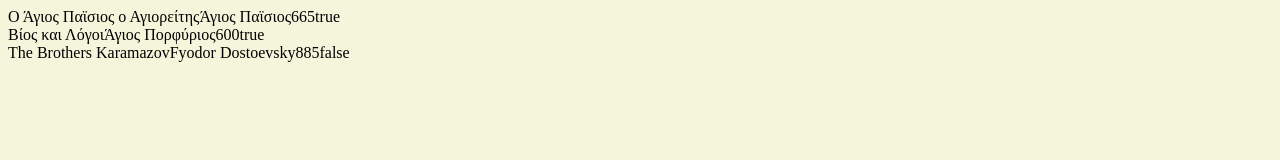
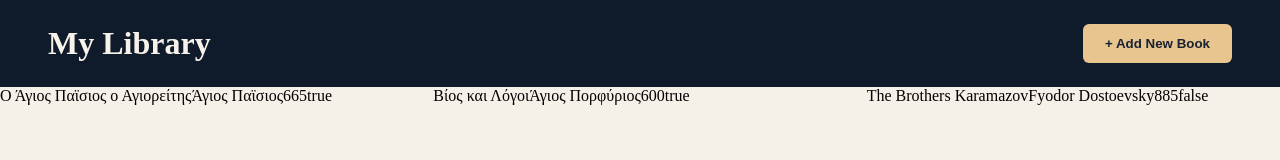
Before and after one commit to georgegv04/Library, a plain HTML site: page index.html in a window 1280 px wide. Drawn offline with Linux system fonts and the light colour scheme.

Commit message:
Style page header

```diff
--- a/index.html
+++ b/index.html
@@ -3,11 +3,15 @@
   <head>
     <meta charset="UTF-8" />
     <meta name="viewport" content="width=device-width, initial-scale=1.0" />
-    <title>Document</title>
+    <title>Library</title>
     <link rel="stylesheet" href="style.css" />
     <script src="script.js" defer></script>
   </head>
   <body>
+    <header>
+      <h1 class="page-title">My Library</h1>
+      <button class="add-book-btn">+ Add New Book</button>
+    </header>
     <div class="library-container"></div>
   </body>
 </html>
--- a/style.css
+++ b/style.css
@@ -1,3 +1,37 @@
+* {
+  margin: 0;
+  padding: 0;
+  box-sizing: border-box;
+}
+
 body {
-  background: beige;
+  background-color: #f6f1e8;
 }
+
+header h1 {
+  color: #f8f3ea;
+}
+
+header {
+  display: flex;
+  justify-content: space-between;
+  align-items: center;
+
+  padding: 24px 48px;
+  background-color: #0f1b2a;
+}
+
+.add-book-btn {
+  padding: 12px 22px;
+  border-radius: 6px;
+  font-weight: 700;
+  border: 0;
+  background-color: #e8c48f;
+  color: #182233;
+}
+
+.library-container {
+  display: grid;
+  grid-template-columns: repeat(auto-fit, minmax(260px, 1fr));
+  gap: 20px;
+}
```
